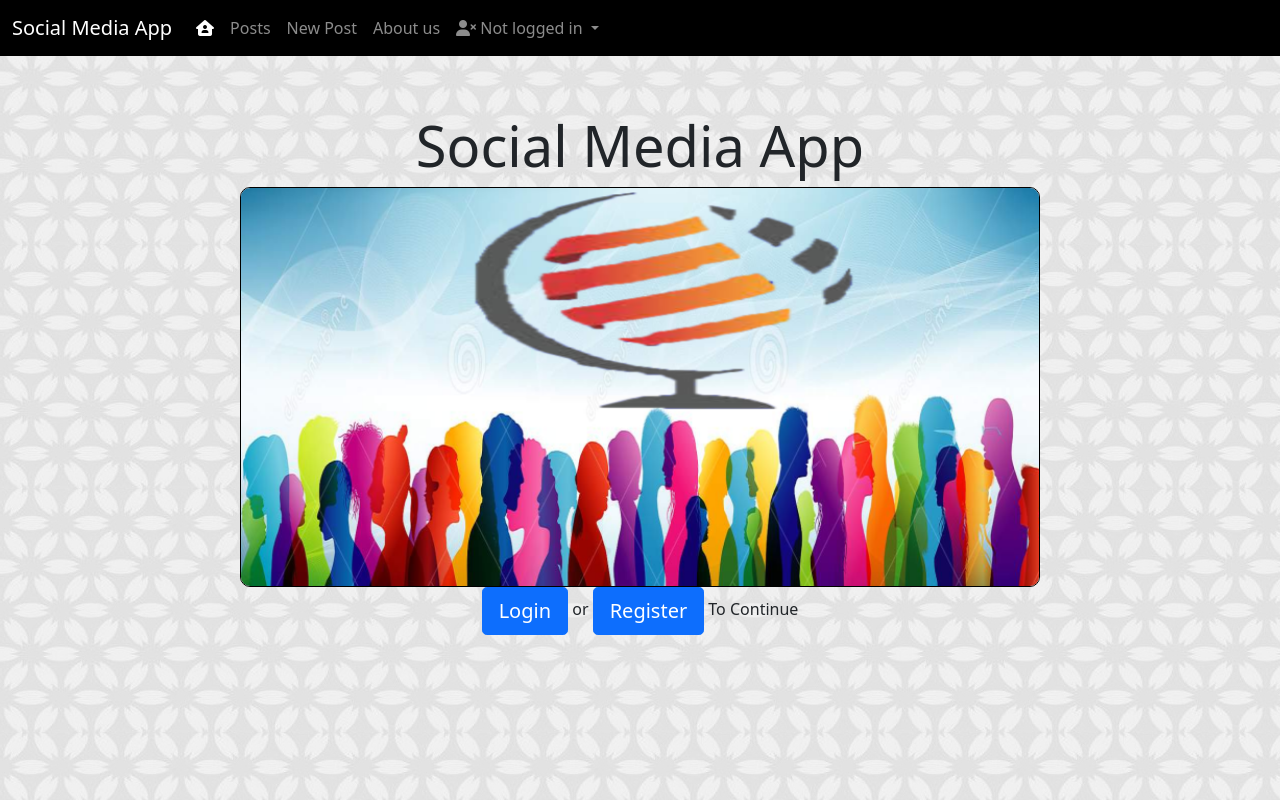
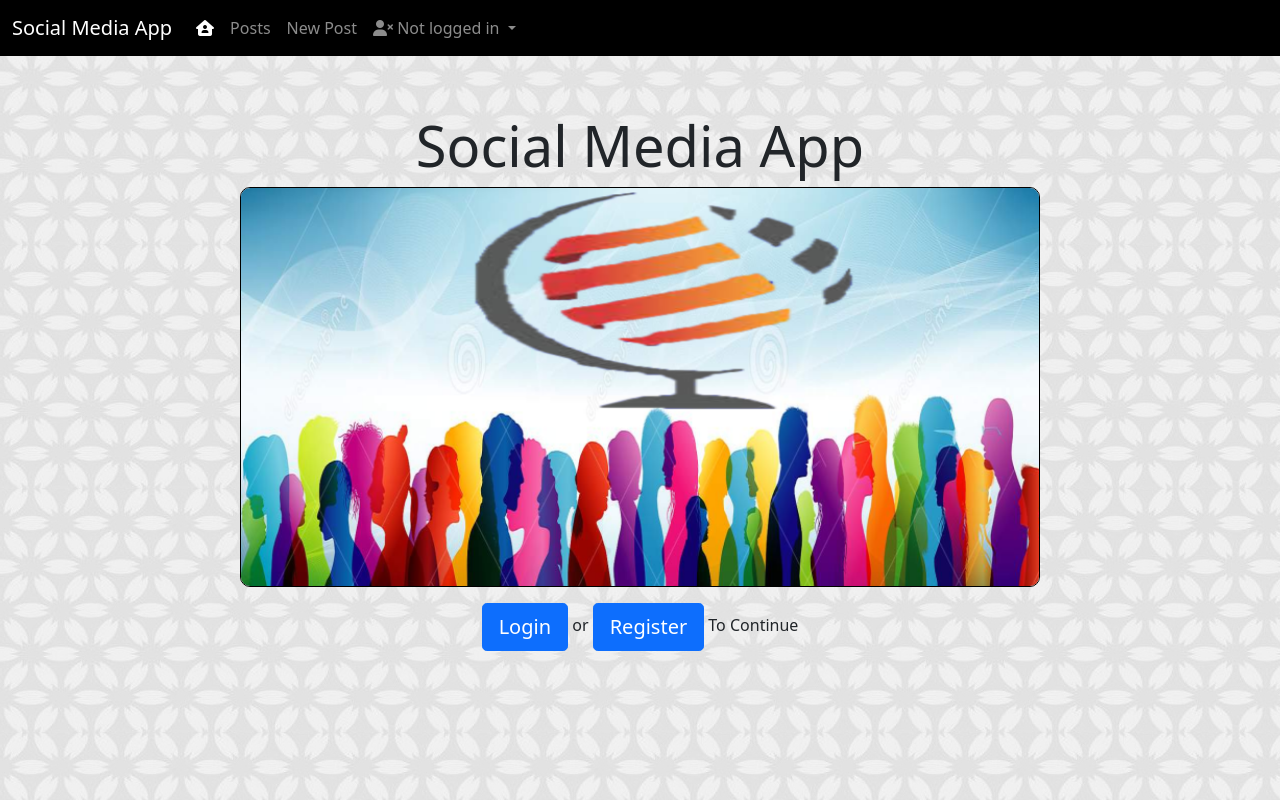
Before and after one commit to iboyko21/message_board, a Django app: page / in a window 1280 px wide. Run offline with Django 3.2, Linux system fonts and the light colour scheme; some libraries are stand-ins or nearby versions.

Commit message:
good to go

```diff
--- a/static/css/main.css
+++ b/static/css/main.css
@@ -75,10 +75,10 @@ body {
 
 }
 
-.navbar-nav{
-
+*{
+    text-align: center;
 }
 
-.nav-login{
-
+.dropdown-menu{
+    margin-left: 22rem;
 }
--- a/templates/base.html
+++ b/templates/base.html
@@ -34,7 +34,7 @@
                 <a class="nav-link" href="{% url 'post_list' %}">Posts</a>
                 </li>
             <li><a class="nav-link" href="{% url 'post_new' %}">New Post</a></li>
-            <li><a class="nav-link" href="{% url 'about_page' %}">About us</a></li>
+
 
 
             {% if user.is_authenticated %}
--- a/templates/home.html
+++ b/templates/home.html
@@ -7,7 +7,7 @@
 <div class="container" style="text-align: center;">
     <div class="jumbotron" >
         <h1 class="display-4">Social Media App</h1>
-        <img src="/static/images/Logo.png" style="width:800px; height:400px; border-radius: 10px; border: 1px solid black">
+        <img src="/static/images/Logo.png" style="width:800px; height:400px; border-radius: 10px; border: 1px solid black; margin-bottom: 1rem;">
     <br>
         {% if user.is_authenticated %}
         <p class="lead">
```
Also changed, not shown: db.sqlite3.
